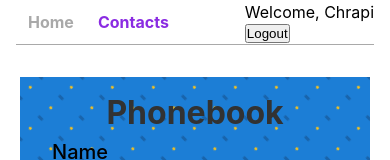
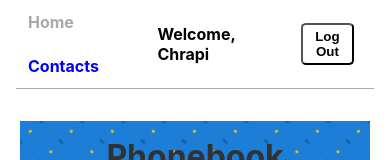
Before and after one commit to Chrapson/goit-react-hw-08-phonebook, a React (Create React App) app: page /contacts in a window 390 px wide. Shown: the top 160 px of the page. Built offline with nearby package versions, Linux system fonts and the light colour scheme; no server answers.

Commit message:
[Phonebook][feat] - add interface

```diff
--- a/src/components/AuthNav/AuthNav.module.css
+++ b/src/components/AuthNav/AuthNav.module.css
@@ -6,6 +6,6 @@
   color: darkgray;
 
   &:global.active {
-    color: blueviolet;
+    color: blue;
   }
 }
--- a/src/components/Navigation/Navigation.module.css
+++ b/src/components/Navigation/Navigation.module.css
@@ -6,6 +6,6 @@
   color: darkgray;
 
   &:global.active {
-    color: blueviolet;
+    color: blue;
   }
 }
--- a/src/components/UserMenu/UserMenu.jsx
+++ b/src/components/UserMenu/UserMenu.jsx
@@ -1,16 +1,21 @@
 import { useDispatch } from 'react-redux';
 import { useAuth } from 'hooks/useAuth';
 import { logOut } from 'redux/auth/operations';
+import styles from './UserMenu.module.css';
 
 export const UserMenu = () => {
   const dispatch = useDispatch();
   const { user } = useAuth();
 
   return (
-    <div className="">
-      <p className="">Welcome, {user}</p>
-      <button type="button" onClick={() => dispatch(logOut())}>
-        Logout
+    <div className={styles.wrapper}>
+      <p className={styles.username}>Welcome, {user}</p>
+      <button
+        className={styles.button}
+        type="button"
+        onClick={() => dispatch(logOut())}
+      >
+        Log Out
       </button>
     </div>
   );
--- /dev/null
+++ b/src/components/UserMenu/UserMenu.module.css
@@ -0,0 +1,20 @@
+.wrapper {
+  display: flex;
+  gap: 1rem;
+  align-items: center;
+}
+.username {
+  font-weight: 700;
+}
+.button {
+  padding: 0.25rem;
+  margin: 0 20px;
+  background-color: rgba(255, 255, 255, 0.5);
+  font-weight: 600;
+  border-radius: 10%;
+}
+.button:hover {
+  background-color: rgba(184, 183, 183, 0.5);
+  /* color: rgba(255, 255, 255, 0.931); */
+  cursor: pointer;
+}
```
Also changed, not shown: src/components/App.jsx (+1 -7 lines), src/hooks/useAuth.js (+6 -6 lines), src/index.css (+0 -3 lines).
